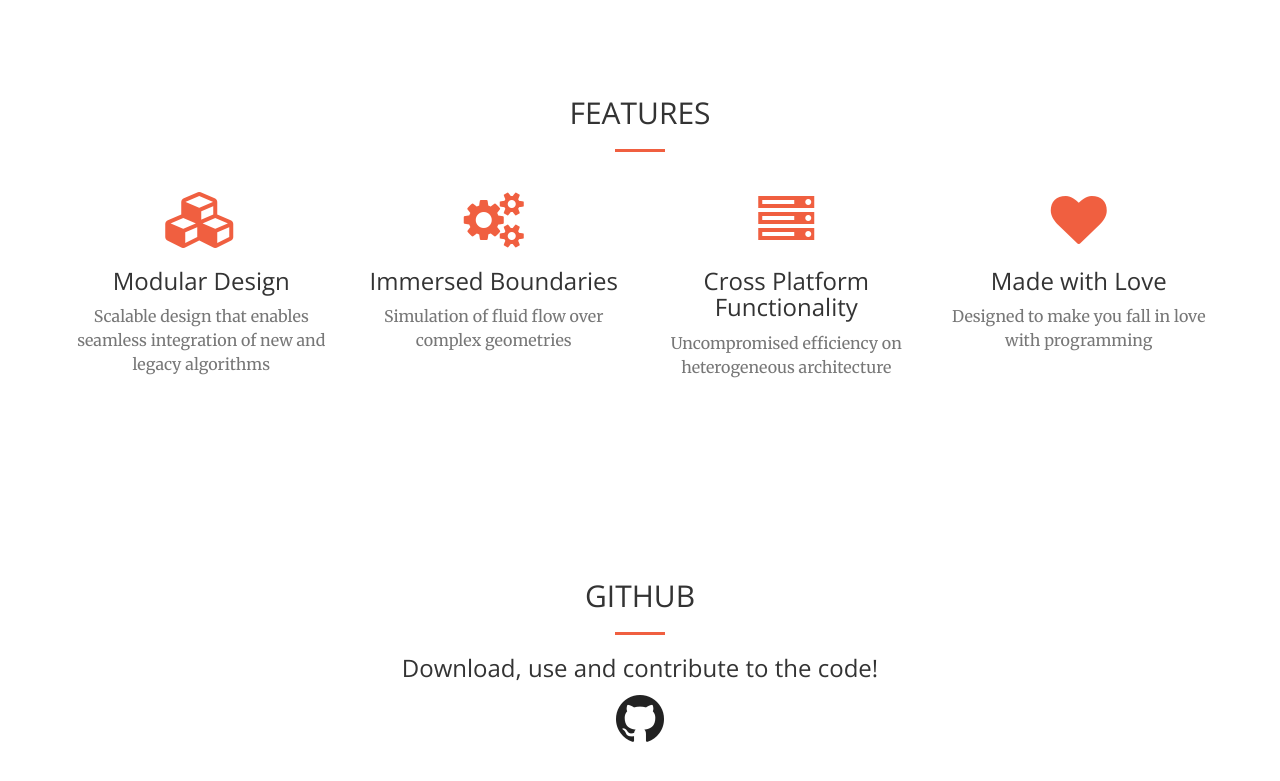
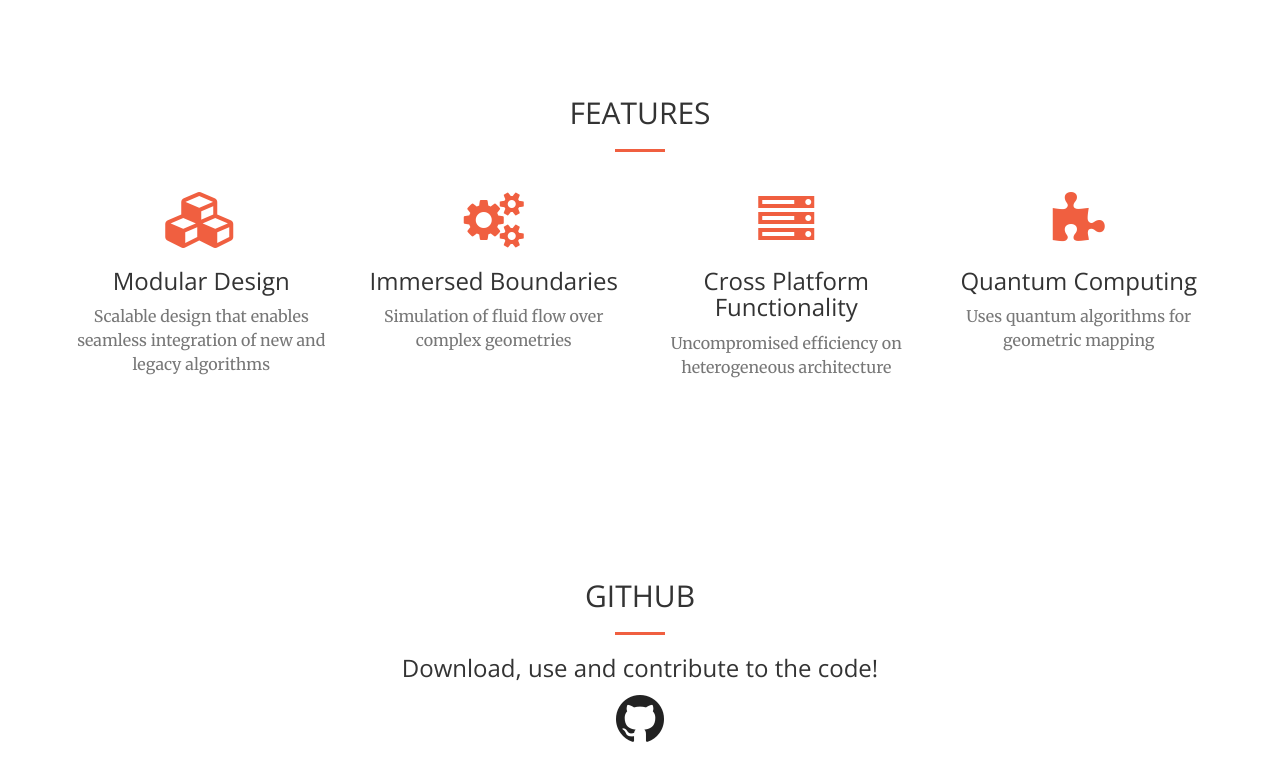
Before and after one commit to akashdhruv/FlowX, a Jekyll site: the page built from docs/index.html, in a window 1280 px wide and 900 px high, scrolled down 851 px, cut to the strip 53-834 px from the top of the window. Built offline with Jekyll 4.4.1, drawn with Linux system fonts in a browser that asks for light colours.

Commit message:
updates to website

```diff
--- a/docs/_includes/services.html
+++ b/docs/_includes/services.html
@@ -32,9 +32,9 @@
             </div>
             <div class="col-lg-3 col-md-6 text-center">
                 <div class="service-box">
-                    <i class="fa fa-4x fa-heart wow bounceIn text-primary" data-wow-delay=".3s"></i>
-                    <h3>Made with Love</h3>
-                    <p class="text-muted">Designed to make you fall in love with programming</p>
+                    <i class="fa fa-4x fa-puzzle-piece wow bounceIn text-primary" data-wow-delay=".3s"></i>
+                    <h3>Quantum Computing</h3>
+                    <p class="text-muted">Uses quantum algorithms for geometric mapping</p>
                 </div>
             </div>
         </div>
```
Also changed, not shown: 1 other file.
